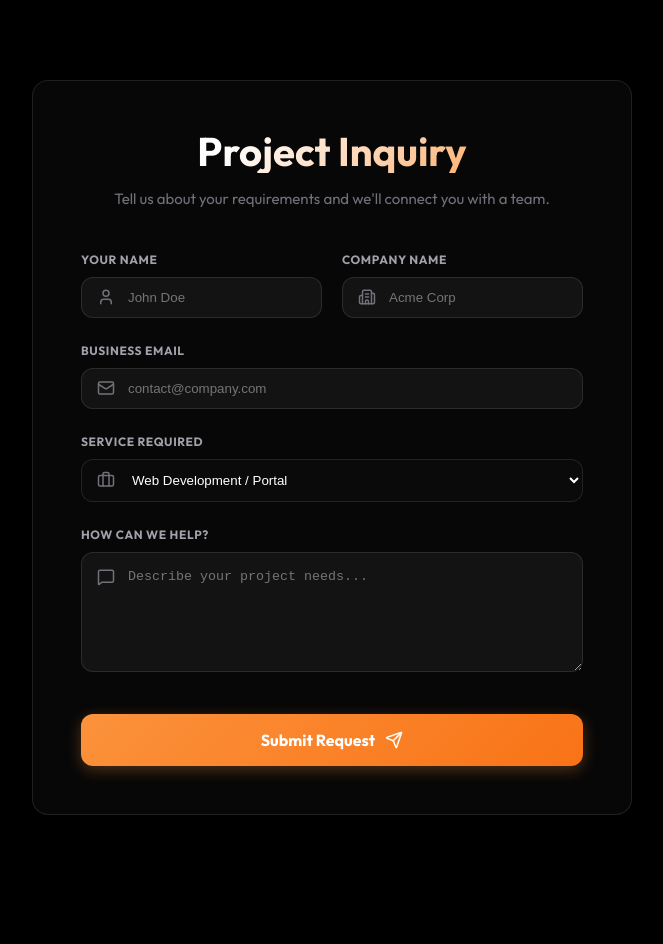
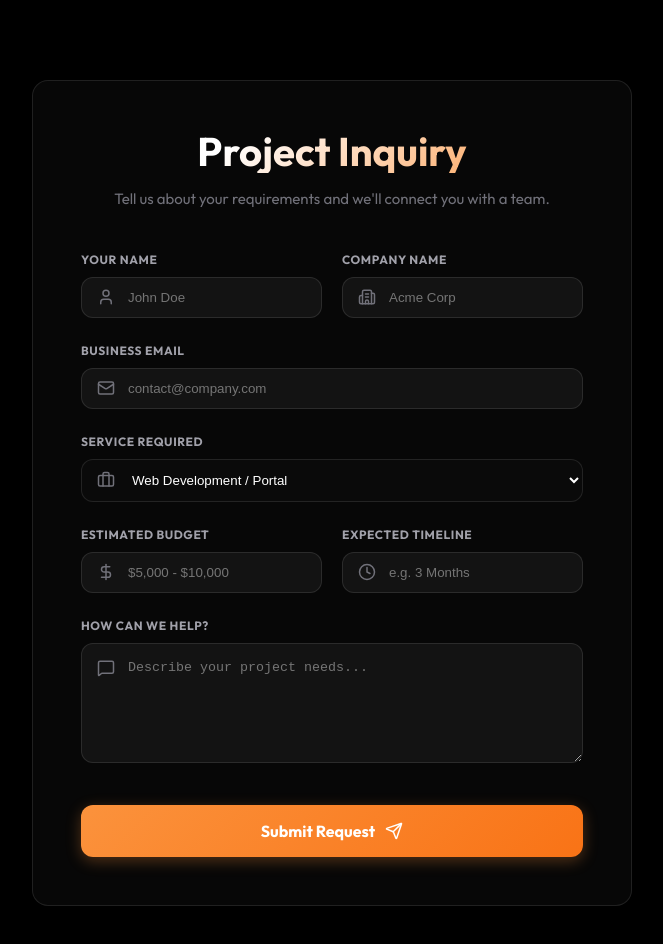
Before and after one commit to ftakhil/mini_project, a React (Vite) app: page /form in a window 1280 px wide. Shown: the top 944 px of the page, without its empty margins (308-971 px from the left). Before the commit the page ends 895 px from the top, so only its background shows below. Built offline with nearby package versions, Linux system fonts and the light colour scheme; no server answers.

Commit message:
feat: add project budget and timeline fields to inquiry form

```diff
--- a/src/pages/FormPage.jsx
+++ b/src/pages/FormPage.jsx
@@ -1,7 +1,7 @@
 import React, { useState } from 'react';
 import { useNavigate } from 'react-router-dom';
 import { motion, AnimatePresence } from 'framer-motion';
-import { Building2, Mail, User, MessageSquare, Briefcase, Send, CheckCircle2 } from 'lucide-react';
+import { Building2, Mail, User, MessageSquare, Briefcase, Send, CheckCircle2, DollarSign, Clock } from 'lucide-react';
 
 const FormPage = () => {
     const navigate = useNavigate();
@@ -10,7 +10,9 @@ const FormPage = () => {
         company: '',
         email: '',
         message: '',
-        service_required: 'website'
+        service_required: 'website',
+        estimated_budget: '',
+        expected_timeline: ''
     });
     const [status, setStatus] = useState('idle'); // idle | sending | success | error
 
@@ -143,6 +145,24 @@ const FormPage = () => {
                         </div>
                     </div>
 
+                    {/* Budget & Timeline Grid */}
+                    <div style={{ display: 'grid', gridTemplateColumns: '1fr 1fr', gap: '20px' }}>
+                        <div style={{ display: 'flex', flexDirection: 'column', gap: '8px' }}>
+                            <label style={{ fontSize: '12px', fontWeight: 700, color: '#a1a1aa', textTransform: 'uppercase', letterSpacing: '0.05em' }}>Estimated Budget</label>
+                            <div style={{ position: 'relative' }}>
+                                <DollarSign size={18} color="#71717a" style={{ position: 'absolute', left: '16px', top: '50%', transform: 'translateY(-50%)' }} />
+                                <input required type="text" className="input-field" placeholder="$5,000 - $10,000" style={{ paddingLeft: '46px' }} value={formData.estimated_budget} onChange={(e) => setFormData({ ...formData, estimated_budget: e.target.value })} />
+                            </div>
+                        </div>
+                        <div style={{ display: 'flex', flexDirection: 'column', gap: '8px' }}>
+                            <label style={{ fontSize: '12px', fontWeight: 700, color: '#a1a1aa', textTransform: 'uppercase', letterSpacing: '0.05em' }}>Expected Timeline</label>
+                            <div style={{ position: 'relative' }}>
+                                <Clock size={18} color="#71717a" style={{ position: 'absolute', left: '16px', top: '50%', transform: 'translateY(-50%)' }} />
+                                <input required type="text" className="input-field" placeholder="e.g. 3 Months" style={{ paddingLeft: '46px' }} value={formData.expected_timeline} onChange={(e) => setFormData({ ...formData, expected_timeline: e.target.value })} />
+                            </div>
+                        </div>
+                    </div>
+
                     {/* Message */}
                     <div style={{ display: 'flex', flexDirection: 'column', gap: '8px' }}>
                         <label style={{ fontSize: '12px', fontWeight: 700, color: '#a1a1aa', textTransform: 'uppercase', letterSpacing: '0.05em' }}>How can we help?</label>
```
